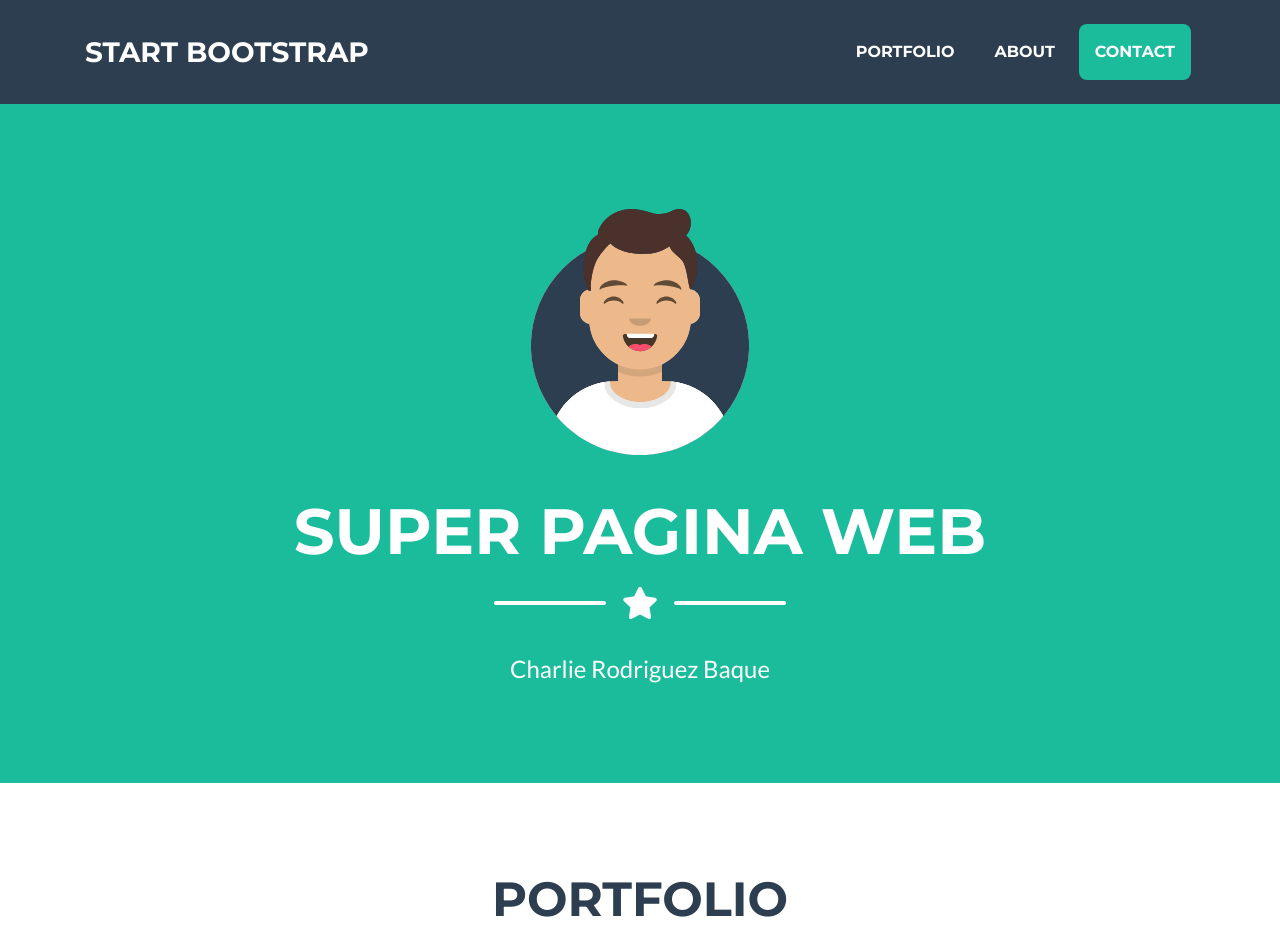
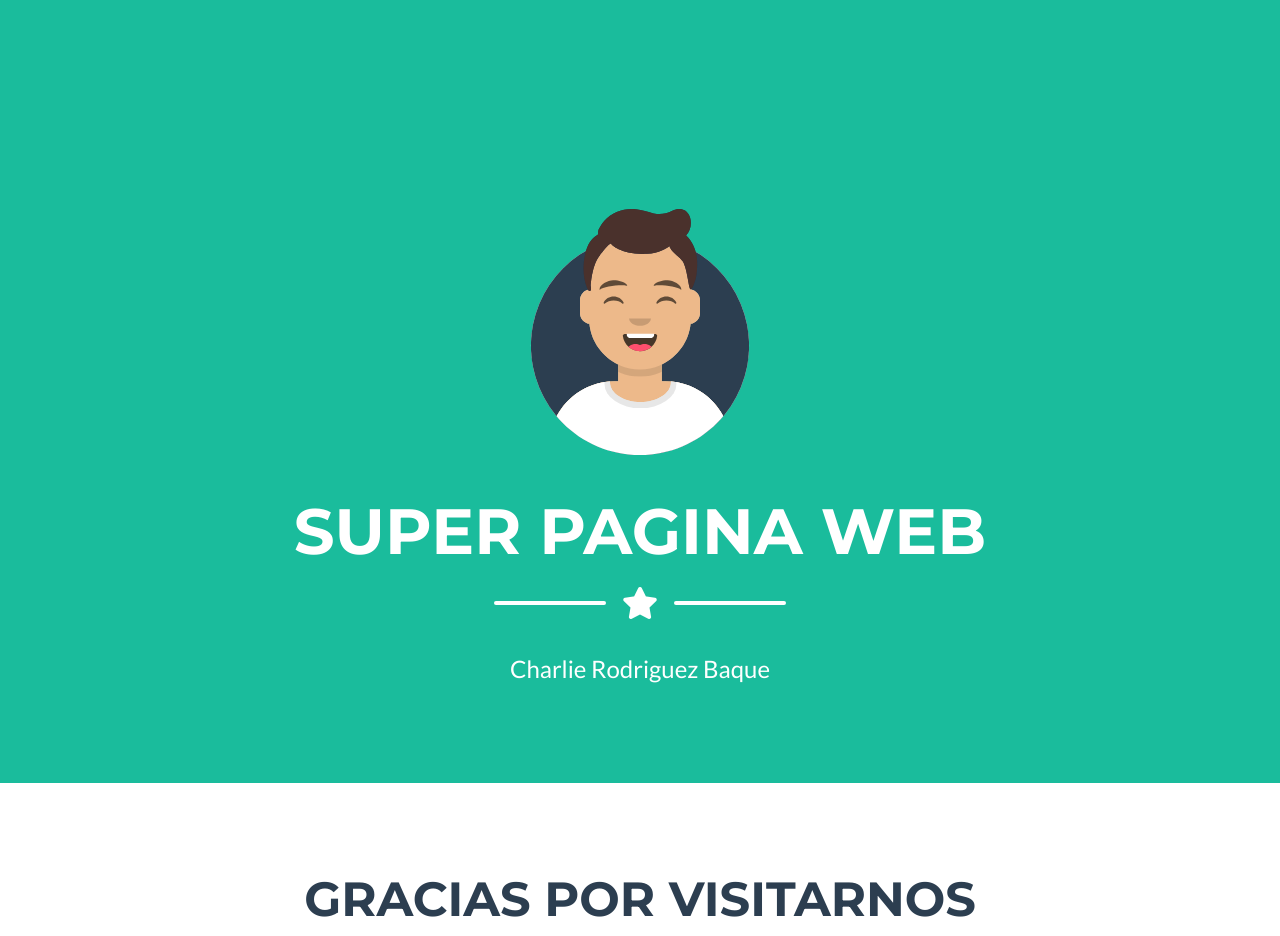
Before and after one commit to Charlie22RM/Tarea-para-salvar-la-leccion, a website with bundled scripts: page index.html in a window 1280 px wide. Shown: the top 936 px of the page. Built offline with nearby package versions, Linux system fonts and the light colour scheme.

Commit message:
Update index.html

```diff
--- a/index.html
+++ b/index.html
@@ -23,28 +23,7 @@
 <body id="page-top">
 
   <!-- Navigation -->
-  <nav class="navbar navbar-expand-lg bg-secondary text-uppercase fixed-top" id="mainNav">
-    <div class="container">
-      <a class="navbar-brand js-scroll-trigger" href="#page-top">Start Bootstrap</a>
-      <button class="navbar-toggler navbar-toggler-right text-uppercase font-weight-bold bg-primary text-white rounded" type="button" data-toggle="collapse" data-target="#navbarResponsive" aria-controls="navbarResponsive" aria-expanded="false" aria-label="Toggle navigation">
-        Menu
-        <i class="fas fa-bars"></i>
-      </button>
-      <div class="collapse navbar-collapse" id="navbarResponsive">
-        <ul class="navbar-nav ml-auto">
-          <li class="nav-item mx-0 mx-lg-1">
-            <a class="nav-link py-3 px-0 px-lg-3 rounded js-scroll-trigger" href="#portfolio">Portfolio</a>
-          </li>
-          <li class="nav-item mx-0 mx-lg-1">
-            <a class="nav-link py-3 px-0 px-lg-3 rounded js-scroll-trigger" href="#about">About</a>
-          </li>
-          <li class="nav-item mx-0 mx-lg-1">
-            <a class="nav-link py-3 px-0 px-lg-3 rounded js-scroll-trigger" href="#contact">Contact</a>
-          </li>
-        </ul>
-      </div>
-    </div>
-  </nav>
+
 
   <!-- Masthead -->
   <header class="masthead bg-primary text-white text-center">
@@ -76,7 +55,7 @@
     <div class="container">
 
       <!-- Portfolio Section Heading -->
-      <h2 class="page-section-heading text-center text-uppercase text-secondary mb-0">Portfolio</h2>
+      <h2 class="page-section-heading text-center text-uppercase text-secondary mb-0">Gracias por visitarnos</h2>
 
       <!-- Icon Divider -->
       <div class="divider-custom">
```
